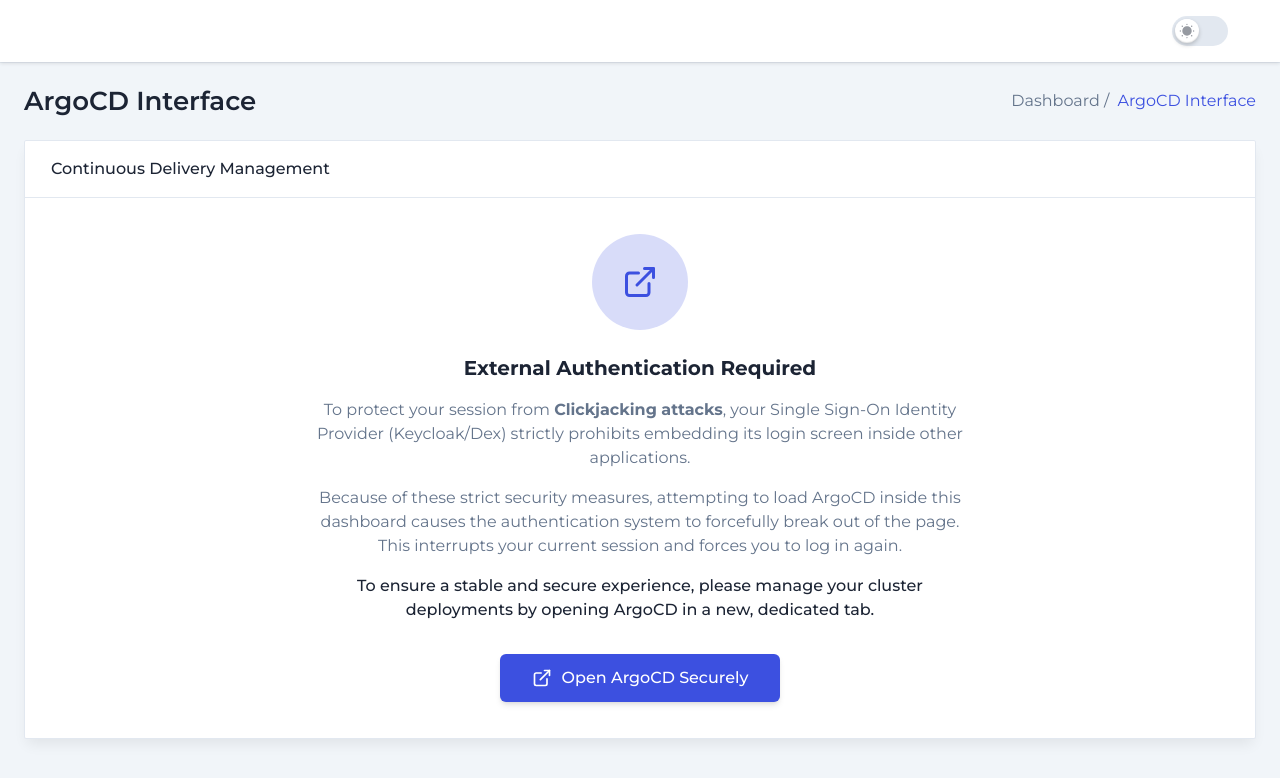
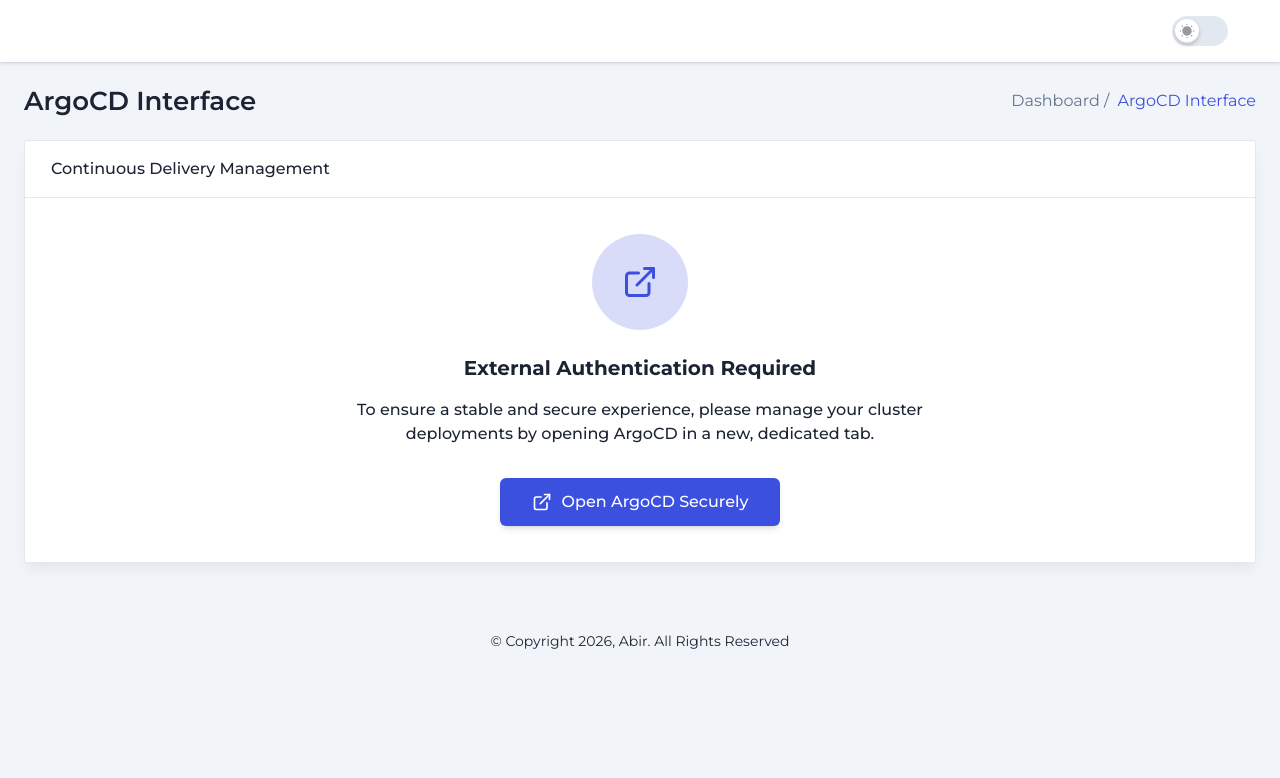
Before and after one commit to Abir-287/kuberbac-dashboard, a React (Vite) app in the folder kuberbac-dashboard/Frontend/: page /argocd in a window 1280 px wide. Shown: the top 778 px of the page. Built offline with nearby package versions, Linux system fonts and the light colour scheme; no server answers.

Commit message:
Update ArgoCD page text

```diff
--- a/kuberbac-dashboard/Frontend/src/pages/ArgoCD/index.jsx
+++ b/kuberbac-dashboard/Frontend/src/pages/ArgoCD/index.jsx
@@ -50,12 +50,6 @@
                         </h4>
 
                         <div className="max-w-2xl mx-auto text-gray-600 dark:text-gray-400 mb-8 space-y-4">
-                            <p>
-                                To protect your session from <strong>Clickjacking attacks</strong>, your Single Sign-On Identity Provider (Keycloak/Dex) strictly prohibits embedding its login screen inside other applications.
-                            </p>
-                            <p>
-                                Because of these strict security measures, attempting to load ArgoCD inside this dashboard causes the authentication system to forcefully break out of the page. This interrupts your current session and forces you to log in again.
-                            </p>
                             <p className="font-medium text-black dark:text-white">
                                 To ensure a stable and secure experience, please manage your cluster deployments by opening ArgoCD in a new, dedicated tab.
                             </p>
```
